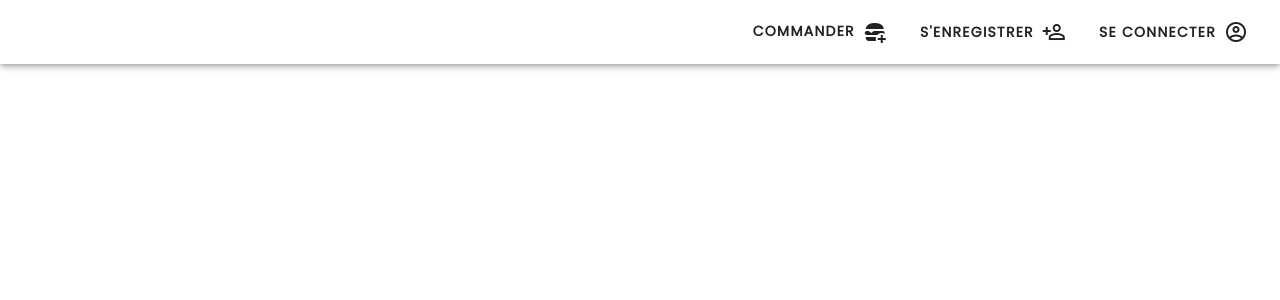
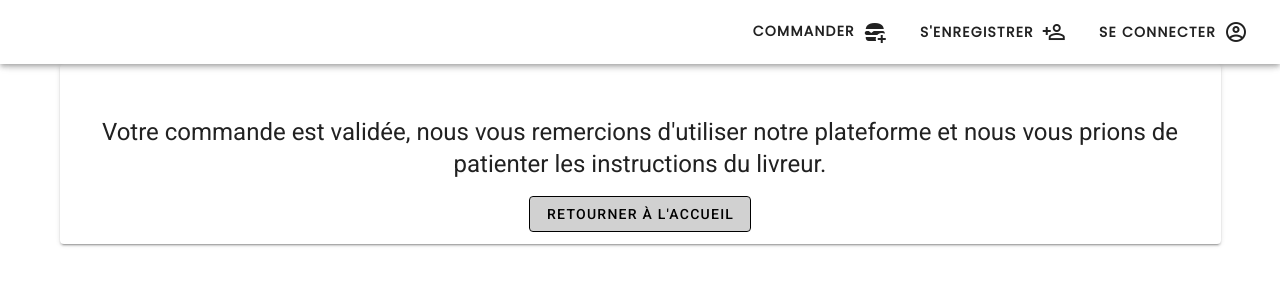
Before and after one commit to Elective-Logiciel-CESI-SN1FX231-G1/web-app, a Vue app: page /validation in a window 1280 px wide. Shown: the top 300 px of the page. Built offline with nearby package versions, Linux system fonts and the light colour scheme.

Commit message:
Validation page after payment

```diff
--- a/src/router/index.ts
+++ b/src/router/index.ts
@@ -14,6 +14,7 @@ import ShopView from '../views/ShopView.vue'
 import ShopRestaurantView from '../views/ShopRestaurantView.vue'
 import SponsorView from '../views/SponsorView.vue'
 import DocView from '../views/DocView.vue'
+import ValidationView from '../views/ValidationView.vue'
 
 Vue.use(VueRouter)
 
@@ -87,6 +88,11 @@ const routes: Array<RouteConfig> = [
     path: '/doc',
     name: 'doc',
     component: DocView
+  },
+  {
+    path: '/validation',
+    name: 'validation',
+    component: ValidationView
   }
 ]
 
--- a/src/views/CartView.vue
+++ b/src/views/CartView.vue
@@ -65,7 +65,7 @@
               </v-row>
               <v-row>
                 <v-col>
-                  <v-btn :disabled="!valid" color="green" @click="startCommand" class="ml-4" width="95%"><v-icon class="mr-2">mdi-credit-card-outline</v-icon>Payer ma commande</v-btn>
+                  <v-btn :disabled="!valid" color="green" @click="startCommand" class="ml-4" width="95%" :to="{ name: 'validation' }"><v-icon class="mr-2">mdi-credit-card-outline</v-icon>Payer ma commande</v-btn>
                 </v-col>
               </v-row>
             </v-card>
--- /dev/null
+++ b/src/views/ValidationView.vue
@@ -0,0 +1,29 @@
+<template>
+  <v-container>
+    <v-card>
+      <v-row>
+        <v-col class="text-center mt-10 text-h5">
+          <p>Votre commande est validée, nous vous remercions d'utiliser notre plateforme et nous vous prions de patienter les instructions du livreur.</p>
+          <v-btn
+          :to="{name: 'home'}"
+          outlined
+          color="black">
+            Retourner à l'accueil
+          </v-btn>
+        </v-col>
+      </v-row>
+    </v-card>
+  </v-container>
+</template>
+
+<script lang="ts">
+import Vue from 'vue'
+
+export default Vue.extend({
+  name: 'Validation',
+
+  components: {
+
+  }
+})
+</script>
```
